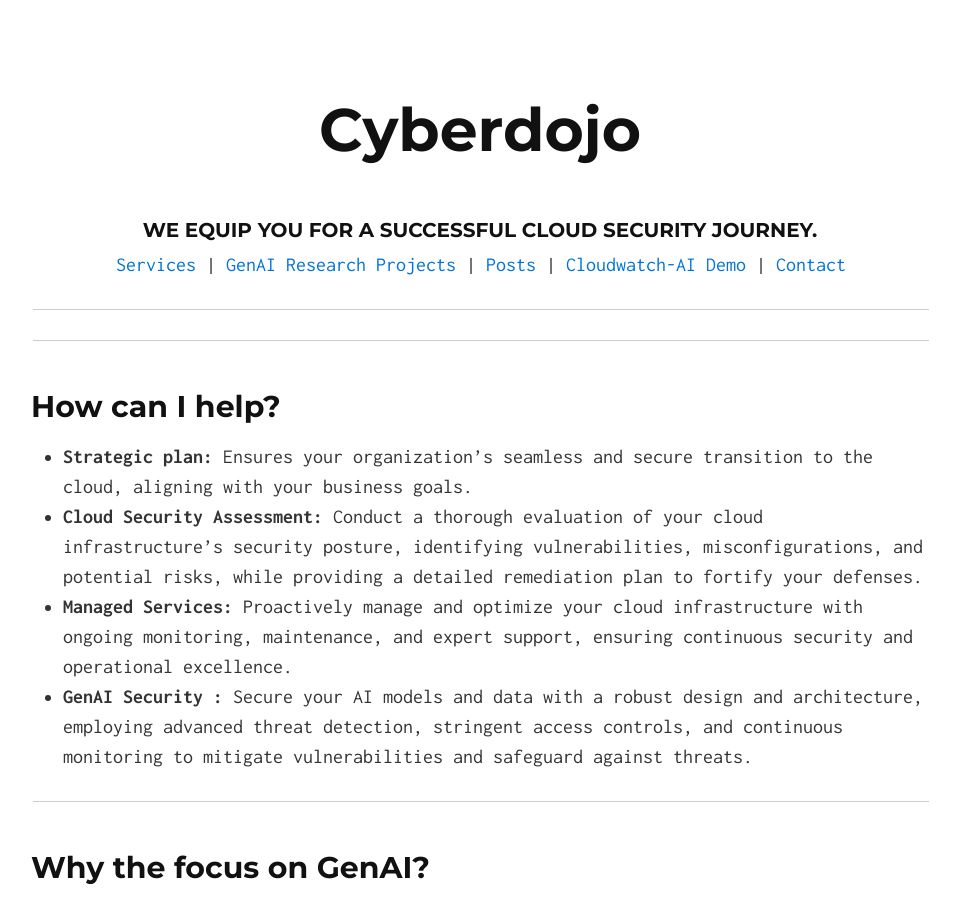
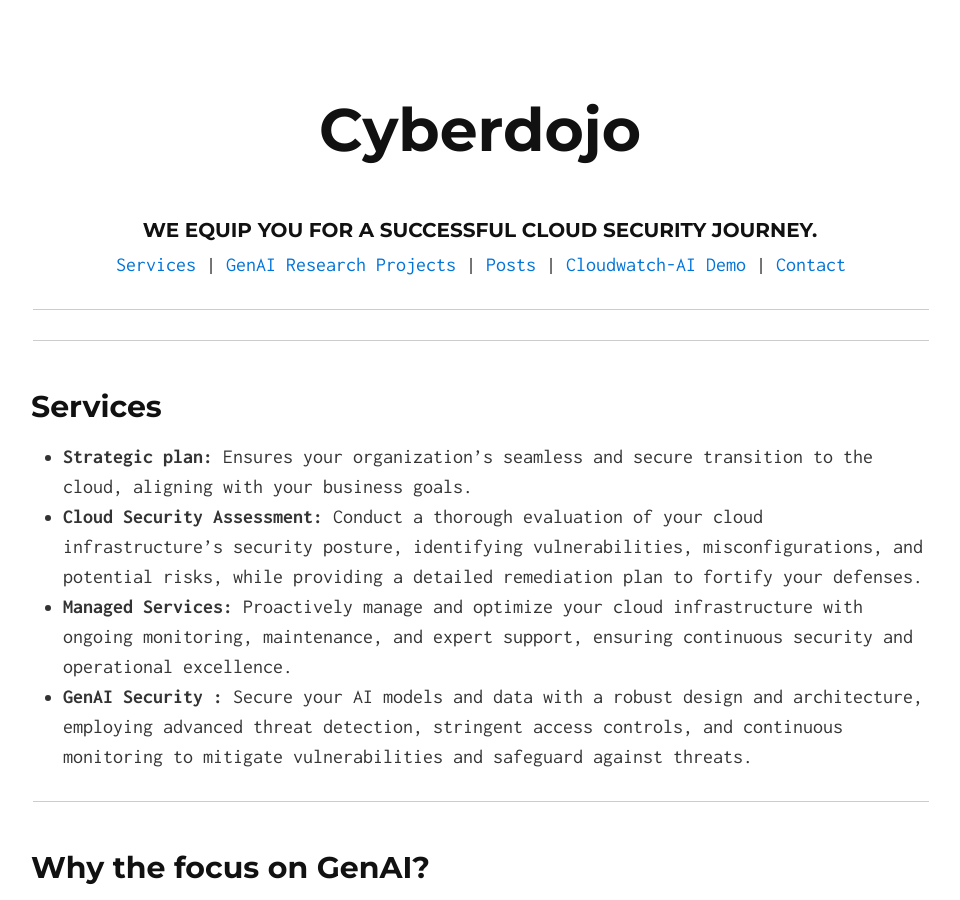
Before and after one commit to Ahmed-AG/cyberdojo-page, a Jekyll site: the page built from index.md, in a window 1280 px wide and 900 px high. Shown: the whole window, without its empty margins (159-1119 px from the left). Built offline with Jekyll 4.4.1, drawn with Linux system fonts in a browser that asks for light colours.

Commit message:
update title

```diff
--- a/index.md
+++ b/index.md
@@ -13,7 +13,7 @@
 -->
 ---
 
-## <a id="services"></a>How can I help?
+## <a id="services"></a>Services
 - **Strategic plan:** Ensures your organization’s seamless and secure transition to the cloud, aligning with your business goals.
 - **Cloud Security Assessment:** Conduct a thorough evaluation of your cloud infrastructure's security posture, identifying vulnerabilities, misconfigurations, and potential risks, while providing a detailed remediation plan to fortify your defenses.
 - **Managed Services:** Proactively manage and optimize your cloud infrastructure with ongoing monitoring, maintenance, and expert support, ensuring continuous security and operational excellence.
```
